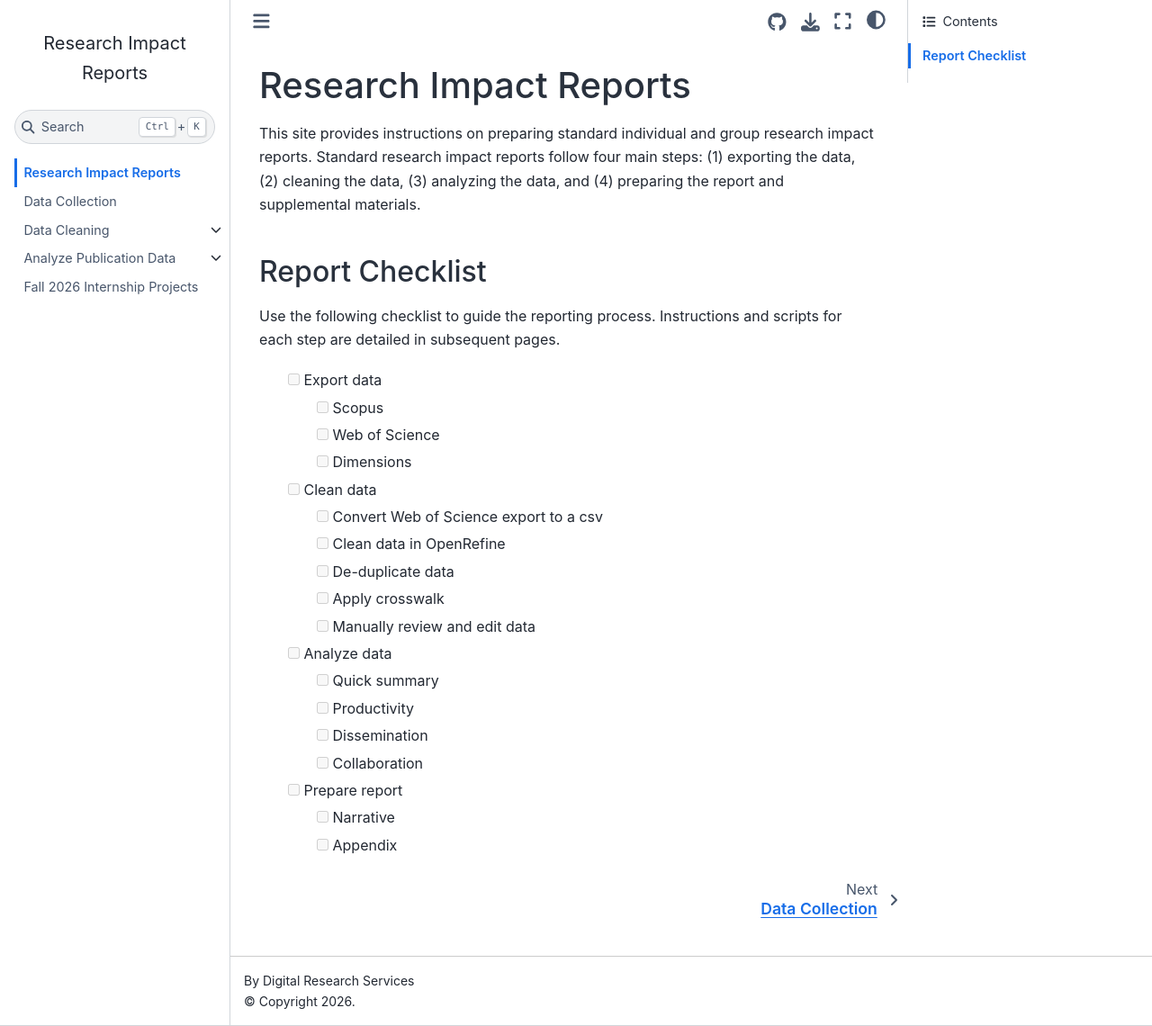
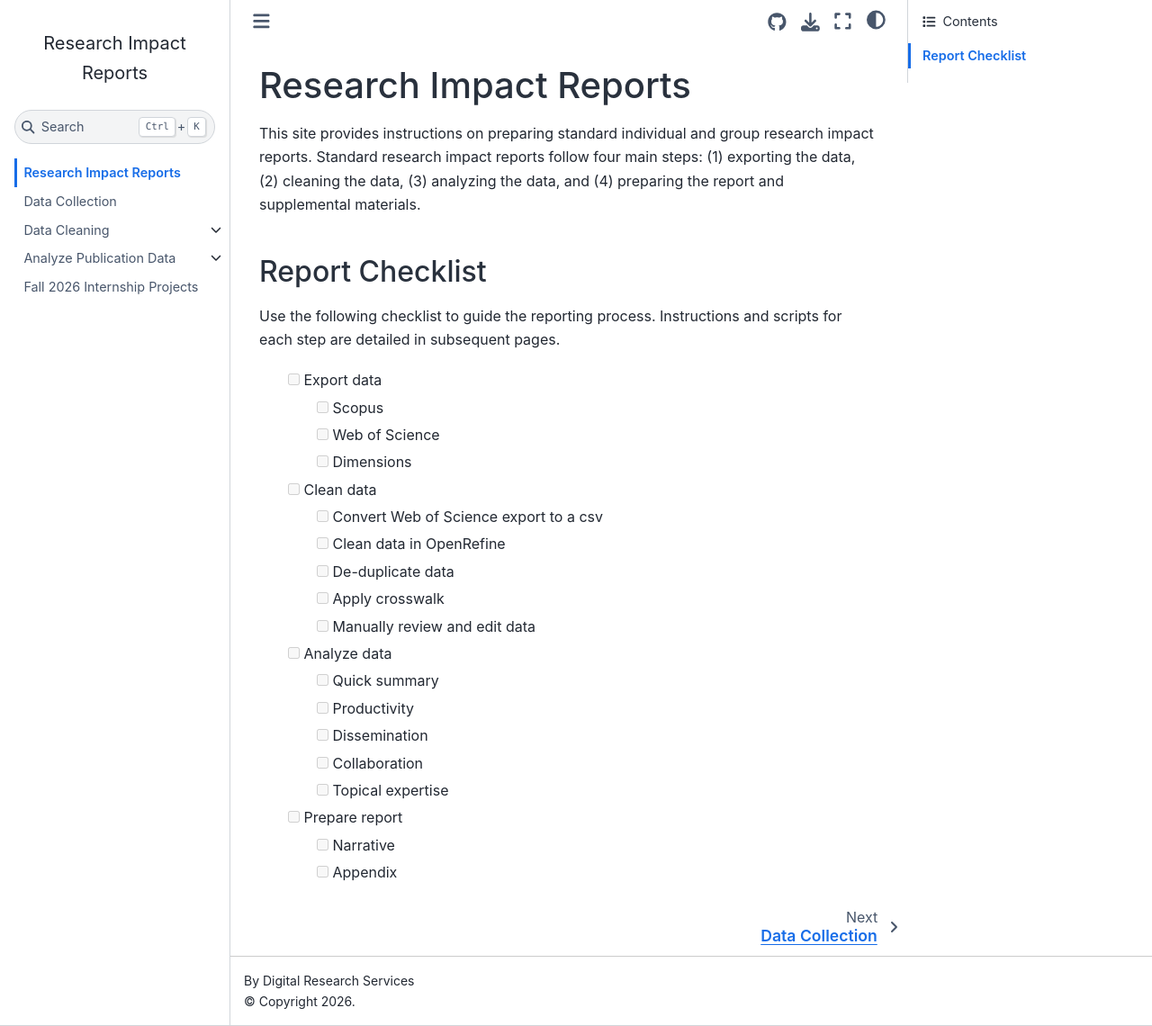
Before and after one commit to vvlooking/research-impact, a Jupyter Book: the page built from website/intro.md, in a window 1280 px wide and 1140 px high. Shown: the whole window at 90% size. Built offline with Jupyter Book 1.0.4 settings and Sphinx 7.4.7 and the Sphinx Book theme 1.1.4, drawn with Linux system fonts in a browser that asks for light colours.

Commit message:
Update intro.md

```diff
--- a/website/intro.md
+++ b/website/intro.md
@@ -19,6 +19,7 @@ Use the following checklist to guide the reporting process. Instructions and scr
   - [ ] Productivity
   - [ ] Dissemination
   - [ ] Collaboration
+  - [ ] Topical expertise
 - [ ] Prepare report
   -  [ ] Narrative
   -  [ ] Appendix
```
